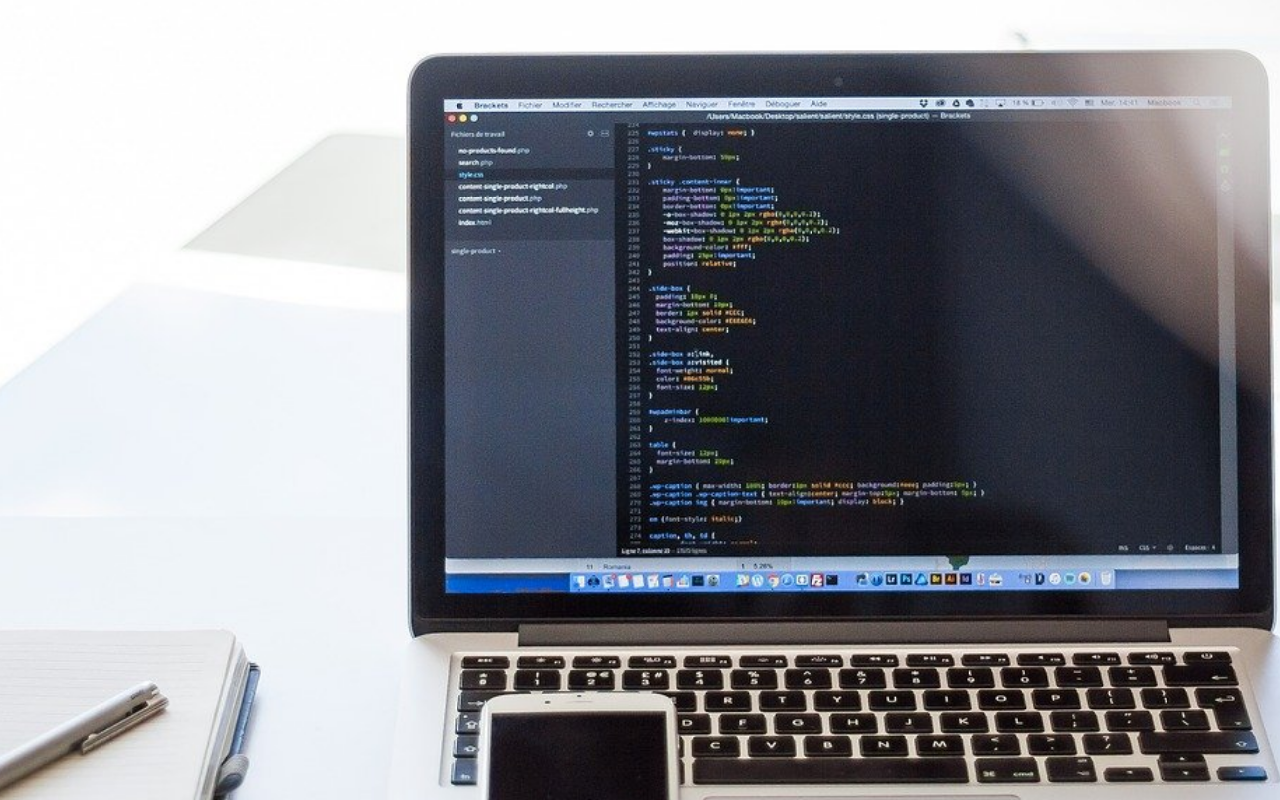
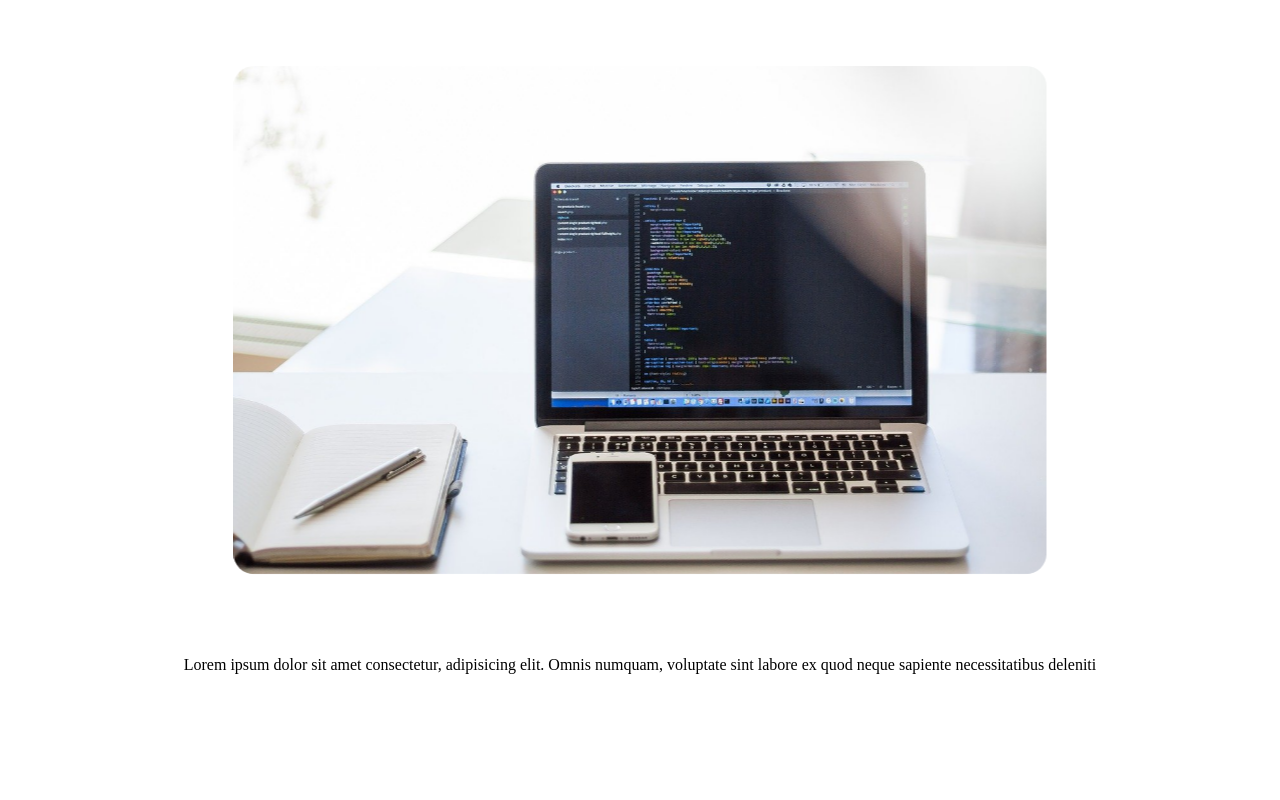
Before and after one commit to GottfriedOswald/gottfriedoswald.de, an Angular app: page / in a window 1280 px wide. Built offline with nearby package versions, Linux system fonts and the light colour scheme.

Commit message:
center Images on Screen, set looping  Animation

```diff
--- a/src/app/app.component.html
+++ b/src/app/app.component.html
@@ -1,3 +1,8 @@
-<div class="img-container">
-    <img src="assets/img/{{images[currentImage]}}" class="img-slideshow" alt="image of college">
+<div class="img-container center">
+    <img *ngIf="showImage" src="assets/img/{{images[currentImage]}}" class="img-slideshow" alt="different image">
 </div>
+<div class="center">
+    <p>
+        Lorem ipsum dolor sit amet consectetur, adipisicing elit. Omnis numquam, voluptate sint labore ex quod neque sapiente necessitatibus deleniti
+    </p>
+</div>
--- a/src/app/app.component.scss
+++ b/src/app/app.component.scss
@@ -1,16 +1,24 @@
 .img-container{
-  height: 100vh;
+  // height: 50vh;
   width: 100vw;
+  height: 80vh;
   max-width: 100%;
   overflow: hidden;
 }
 
 .img-slideshow {
-  height: 100vh;
-  width: 100vw;
+  height: 50vh;
+  width: 50vw;
   max-width: 100%;
   object-fit: cover;
-  animation: zoomIn 8s ease;
+  animation: zoomIn 8s ease infinite;
+  border-radius: 16px;
+}
+
+.center{
+  display: flex;
+  justify-content: center;
+  align-items: center;
 }
 
 @keyframes zoomIn {
@@ -18,6 +26,6 @@
     transform: scale(1);
   }
   to {
-    transform: scale(1.4);
+    transform: scale(1.3);
   }
 }
--- a/src/app/app.component.ts
+++ b/src/app/app.component.ts
@@ -6,18 +6,34 @@ import { Component, OnInit } from '@angular/core';
   styleUrls: ['./app.component.scss']
 })
 export class AppComponent implements OnInit {
-  // title = 'gottfried_oswald.de';
 
   images = ['laptop002.jpg', 'code-on-screen.jpg', 'college001.jpg'];
   currentImage = 0;
+  showImage = true;
+
+  // ngOnInit(){} beinhaltet Funktionen die beim Start ausgeführt werden.
+  // OnInit muss aber bei der Klassenerstellung implementiert werden
   ngOnInit() {
       this.updateImage();
   }
 
+  // Zähler wird hochgezählt und mit der Arraylänge verglichen
+  // wenn Zähler denselben Wert hat wie die Arraylänge wird durch
+  // Restwertberechnung der Zähler wieder auf 0 gesetzt
   updateImage(){
     setInterval(() => {
       this.currentImage++;
       this.currentImage = this.currentImage % this.images.length;
+      this.hideImage();
     },8000);
   }
+
+  // blendet für kurze Zeit das Bild aus um das unschöne Flackern
+  // beim Zurücksetzen des Zooms auszublenden
+  hideImage(){
+    this.showImage = false;
+    setTimeout(()=>{
+      this.showImage = true;
+    }, 200);
+  }
 }
```
